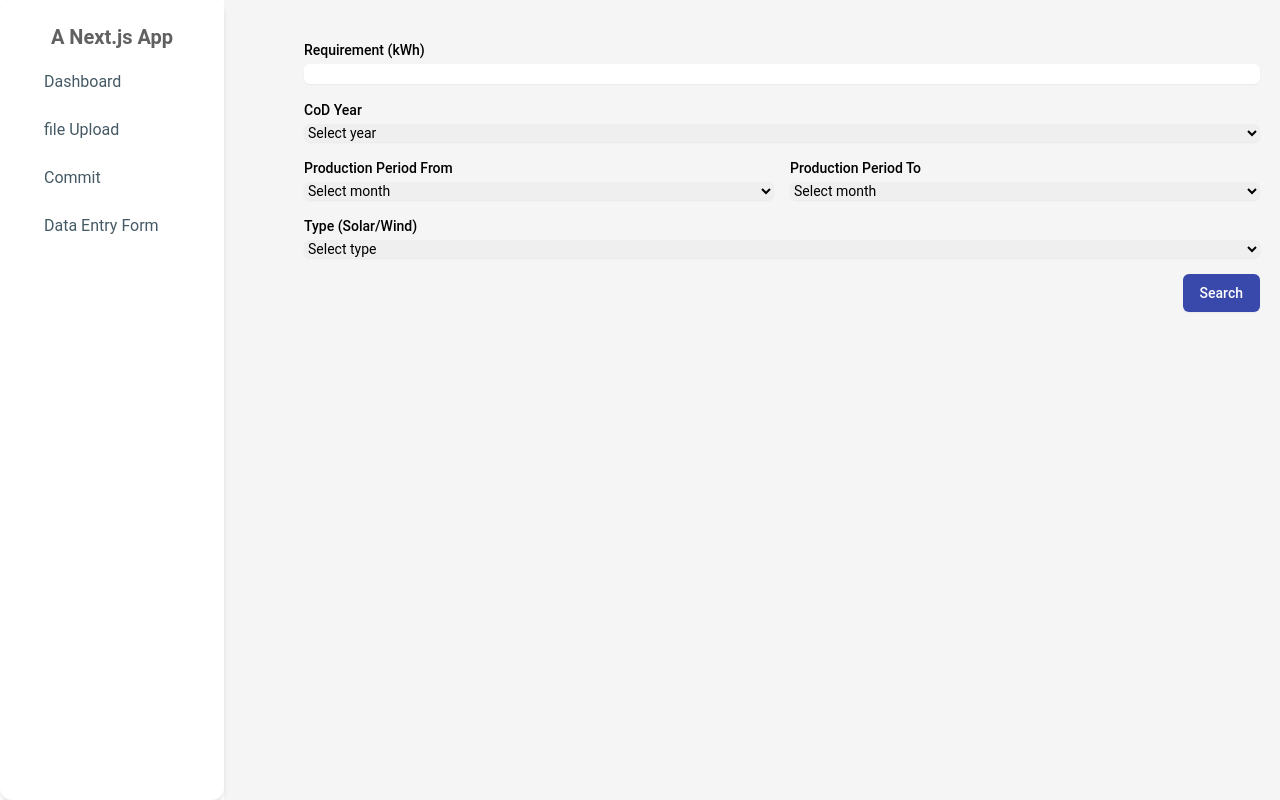
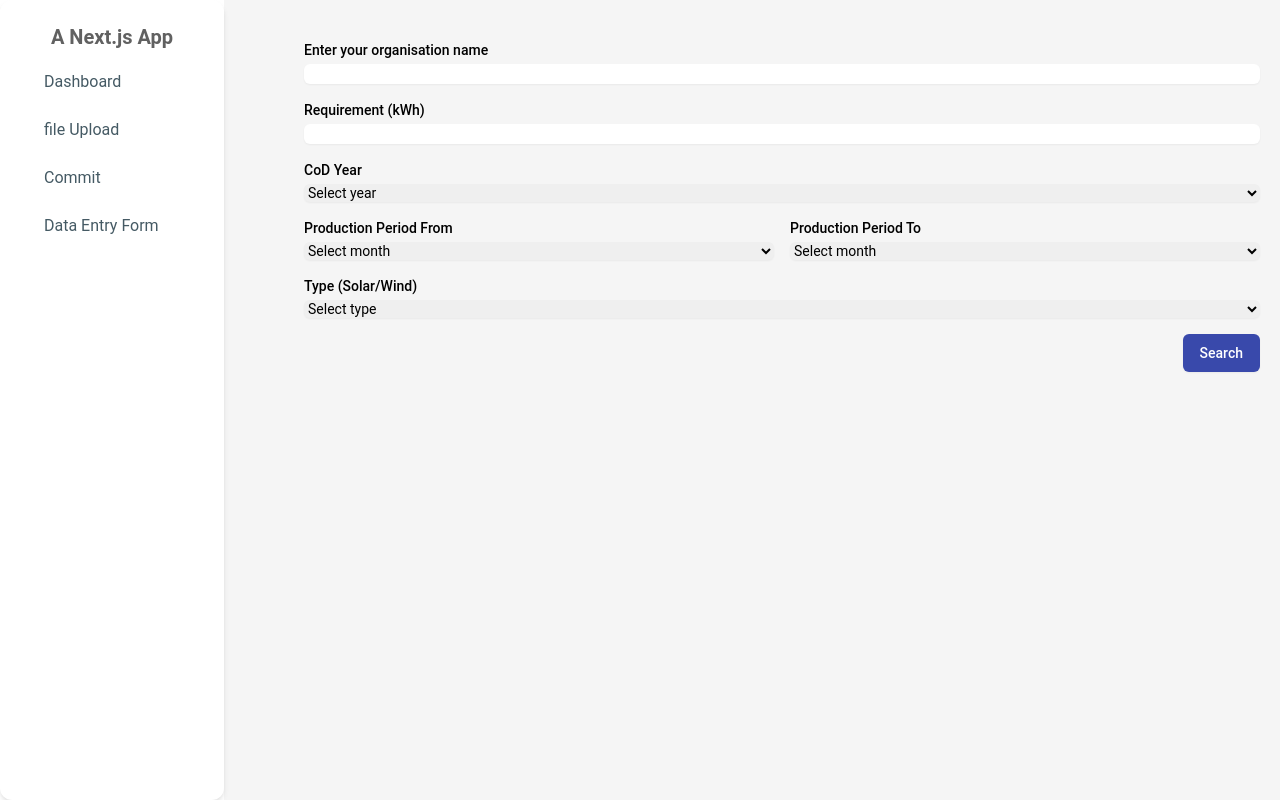
Before and after one commit to Mahii1972/Nextjs, a Next.js app: page /table in a window 1280 px wide. Built offline with nearby package versions, Linux system fonts and the light colour scheme.

Commit message:
update 6256

```diff
--- a/app/SearchContext/store.js
+++ b/app/SearchContext/store.js
@@ -4,9 +4,11 @@ const ResultsContext = React.createContext({
   results: [],
   requirement: 0,
   groupName: '',
+  organisation: '',
   setResults: () => {},
   setRequirement: () => {},
   setGroupName: () => {},
+  setOrganisation: () => {},
 });
 
 export default ResultsContext;
--- /dev/null
+++ b/app/api/buyer/route.js
@@ -0,0 +1,39 @@
+import getPSConnection from '@/lib/planetscaledb';
+
+export async function POST(request) {
+   const {selectedMonths, organisation} = await request.json();
+   console.log('POST message body1:', selectedMonths);
+   console.log('POST message body2:', organisation);
+
+   try {
+     const connection = await getPSConnection();
+
+     // Loop through the selectedMonths object and update the database
+     for (const deviceId in selectedMonths) {
+       const deviceMonths = selectedMonths[deviceId];
+       for (const month in deviceMonths) {
+         const value = deviceMonths[month];
+         // Update the database
+
+         await connection.query(`
+         INSERT INTO buyers (\`Device ID\`, organisation, ${month})
+         VALUES(?, ?, ?)
+         ON DUPLICATE KEY UPDATE
+         organisation = VALUES(organisation),
+         ${month} = VALUES(${month});
+         `, [deviceId, organisation, value]);
+       }
+     }
+
+     return new Response(JSON.stringify({ success: true, message: 'Buyer Database updated successfully!' }), { status: 200, headers: { 'Content-Type': 'application/json' }});
+   } catch (error) {
+     console.error("Error:", error);
+     return new Response(JSON.stringify({ message: 'Error updating the buyer database' }), { status: 500, headers: { 'Content-Type': 'application/json' }});
+   }
+}
+
+// If `OPTIONS` is not defined, Next.js will automatically implement `OPTIONS` and  set the appropriate Response `Allow` header depending on the other methods defined in the route handler.
+export async function OPTIONS(req) {
+    const headers = new Headers();
+    headers.set('Allow', ['POST']);
+    return new Response}
--- a/app/layout.js
+++ b/app/layout.js
@@ -9,16 +9,20 @@ export default function RootLayout({ children }) {
   const [results, setResults] = useState([]);
   const [requirement, setRequirement] = useState(0);
   const [groupName, setGroupName] = React.useState('');
+  const [organisation, setOrganisation] = React.useState('');
   return (
     <html lang="en">
       <body>
-      <ResultsContext.Provider value={{ results, setResults, requirement, setRequirement ,groupName,
-      setGroupName: (newGroupName) => setGroupName(newGroupName) }}>
-        <Sidebar>
-          {children}
-        </Sidebar>
+        <ResultsContext.Provider value={{
+          results, setResults,
+          requirement, setRequirement,
+          groupName, setGroupName: (newGroupName) => setGroupName(newGroupName),
+          organisation, setOrganisation
+        }}>
+          <Sidebar>
+            {children}
+          </Sidebar>
         </ResultsContext.Provider>
-
       </body>
     </html>
   )
--- a/app/table/page.js
+++ b/app/table/page.js
@@ -5,12 +5,13 @@ import ResultsContext from './../SearchContext/store';
 
 
 const FormComponent = () => {
-  const { setResults, setRequirement } = useContext(ResultsContext);
-  const [requirement,_setRequirement] = useState("");
+  const { setResults, setRequirement, setOrganisation } = useContext(ResultsContext);
+    const [requirement,_setRequirement] = useState("");
   const [CoDYear, setCoDYear] = useState("");
   const [productionPeriodFrom, setProductionPeriodFrom] = useState("");
   const [productionPeriodTo, setProductionPeriodTo] = useState("");
   const [type, setType] = useState("");
+  const [organisation, _setOrganisation] = useState("");
   const router = useRouter();
 
 
@@ -38,6 +39,7 @@ const FormComponent = () => {
   }
   setResults(results);
   setRequirement(requirement);
+  setOrganisation(organisation);
   router.push('/table/results');
 
 
@@ -63,6 +65,18 @@ const FormComponent = () => {
   ];
   return (
     <div className="space-y-4">
+      <div>
+        <label htmlFor="organisation" className="block text-sm font-medium">
+          Enter your organisation name
+        </label>
+        <input
+          type="text"
+          id="organisation"
+          value={organisation}
+          onChange={(e) => _setOrganisation(e.target.value)}
+          className="block w-full mt-1 border-gray-300 rounded-md shadow-sm focus:ring-indigo-500 focus:border-indigo-500 sm:text-sm"
+        />
+      </div>
       <div>
         <label htmlFor="requirement" className="block text-sm font-medium">
           Requirement (kWh)
--- a/app/table/results/page.js
+++ b/app/table/results/page.js
@@ -5,7 +5,7 @@ import ResultsContext from '../../SearchContext/store';
 
 
 const Results = () => {
-  const { results, requirement } = useContext(ResultsContext);
+  const { results, requirement ,organisation } = useContext(ResultsContext);
   const [selectedMonths, setSelectedMonths] = useState(new Map());
   const router = useRouter();
   const [remainingRequirement, setRemainingRequirement] = useState(parseInt(requirement));
@@ -120,6 +120,12 @@ const handleMonthClick = (resultIndex, month) => {
 
     if (updatedResults.message === 'Database updated successfully') {
       alert('Your order placed');
+
+      const response = await fetch('/api/buyer', {
+        method: 'POST',
+        headers: { 'Content-Type': 'application/json' },
+        body: JSON.stringify({ organisation, selectedMonths: selectedMonthsObject }),
+      });
       router.back();
     }
   };
```
